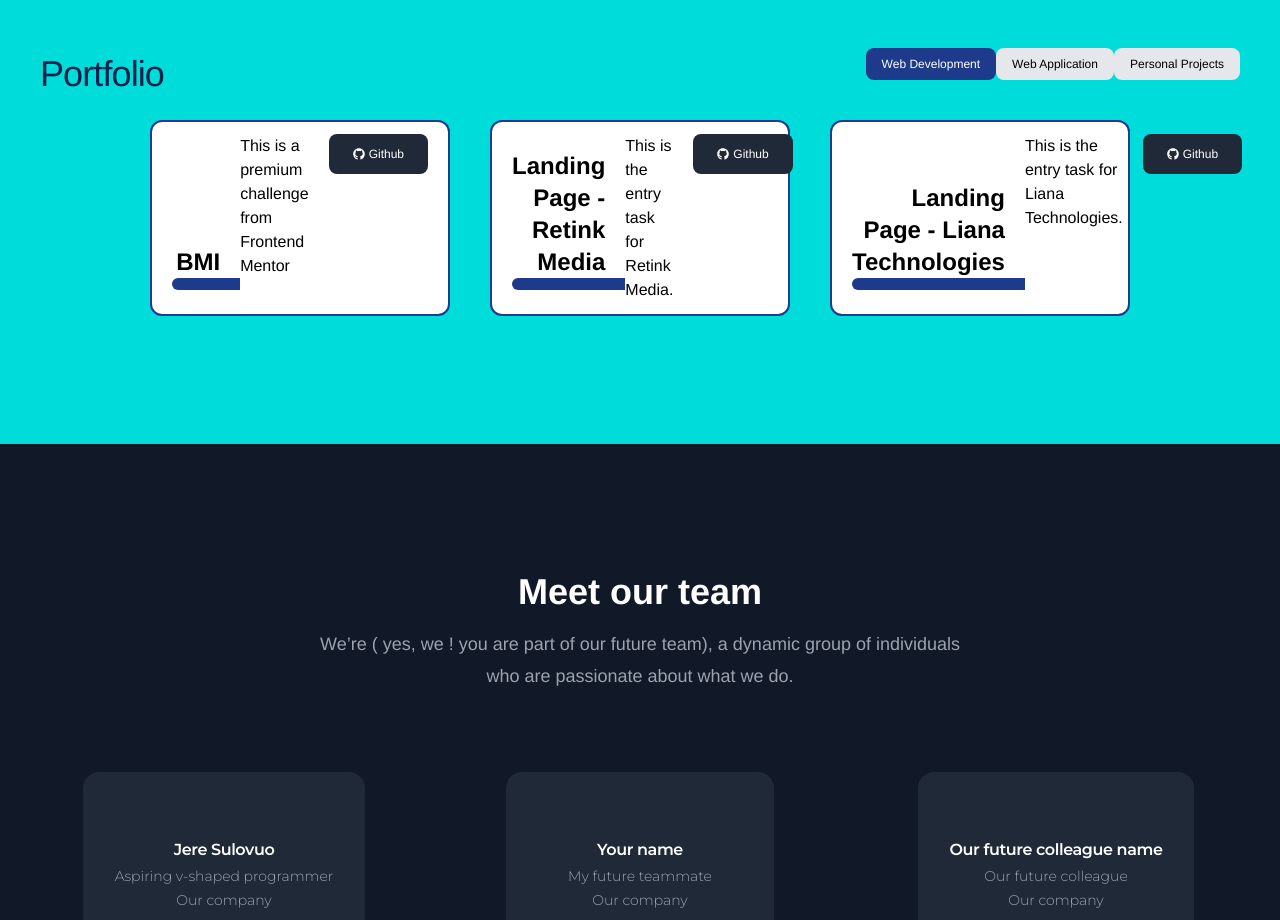
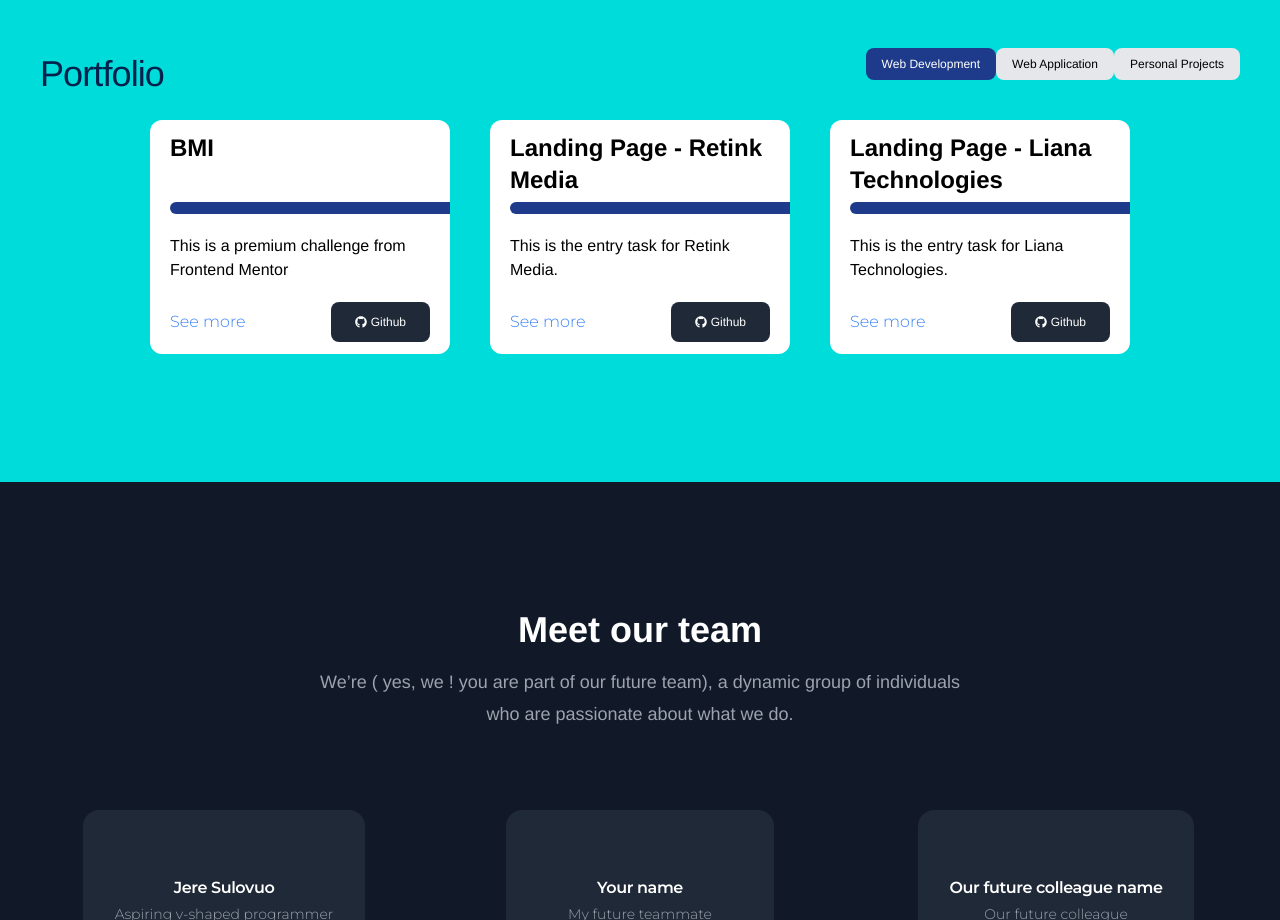
Before and after one commit to chungvuiloong/simple_portfolio, a React (Create React App) app: page / in a window 1280 px wide. Shown: the part 1380-2300 px from the top of the page. Built offline with nearby package versions, Linux system fonts and the light colour scheme.

Commit message:
Used new card layout. Title height fixed.

```diff
--- a/src/pages/ProjectCard.tsx
+++ b/src/pages/ProjectCard.tsx
@@ -24,38 +24,63 @@
 export const ProjectCard: React.FC<ProjectCardProps> = ({ project }) => {
     const { title, description, imageUrl, demoUrl, githubUrl } = project;
     return (
-    <Card className='
-        basis-1/4
-        pl-5 py-3
+    // <Card className='
+    //     basis-1/4
+    //     pl-5 py-3
+    //     flex flex-col
+    //     border-2 border-blue-900 rounded-xl
+    //     min-w-[200px]
+    //     font-san'
+    // >
+    //     <Typography variant='h4' className='grow'>
+    //         <div className='pr-5'>{title}</div>
+    //     </Typography>
+    //     <CardBody className="grow-0 pr-5">
+    //         {/* <hr className="h-3 border-t-0 bg-blue-900 rounded-l-lg" /> */}
+    //         <Typography variant='paragraph'>
+    //             {description}
+    //         </Typography>
+    //     </CardBody>
 
-        border-2 border-blue-900 rounded-xl
-        min-w-[200px]
-        font-san'
-    >
-        <Typography variant='h4' className='basis-1/4 pb-3 text-end self-end w-full'>
+    //     {/* <CardFooter className="grow-0 pr-5 flex justify-between">
+            // <a
+            //     href={demoUrl}
+            //     target="_blank"
+            //     rel="noopener noreferrer"
+            //     className="my-auto text-blue-500 hover:text-blue-700"
+            //     >
+            //     See more
+            // </a>
+            // <Button className='flex gap-1 bg-gray-800 w-fit h-fit'>
+            //     <FaGithub className="text-white my-auto" />
+            //     <span>Github</span>
+            // </Button>
+    //         </CardFooter> */}
+    // </Card>
+    <Card className='flex flex-col pl-5 py-3 w-[300px]'>
+        <Typography variant='h4' className='min-h-[70px]'>
             <div className='pr-5'>{title}</div>
+        </Typography>
+        <CardBody style={{ height: '-webkit-fill-available'}}>
             <hr className="h-3 border-t-0 bg-blue-900 rounded-l-lg" />
-        </Typography>
-        <CardBody className="basis-1/4 pr-5">
-            <Typography variant='paragraph'>
+            <Typography variant='paragraph' className="mt-5 pr-5">
                 {description}
             </Typography>
         </CardBody>
-
-        <CardFooter className="basis-1/4  pr-5 flex justify-between">
-            {/* <a
+        <CardFooter className="mt-5 pr-5 flex justify-between">
+            <a
                 href={demoUrl}
                 target="_blank"
                 rel="noopener noreferrer"
                 className="my-auto text-blue-500 hover:text-blue-700"
                 >
                 See more
-            </a> */}
+            </a>
             <Button className='flex gap-1 bg-gray-800 w-fit h-fit'>
                 <FaGithub className="text-white my-auto" />
                 <span>Github</span>
             </Button>
-            </CardFooter>
+        </CardFooter>
     </Card>
   );
 };
```
